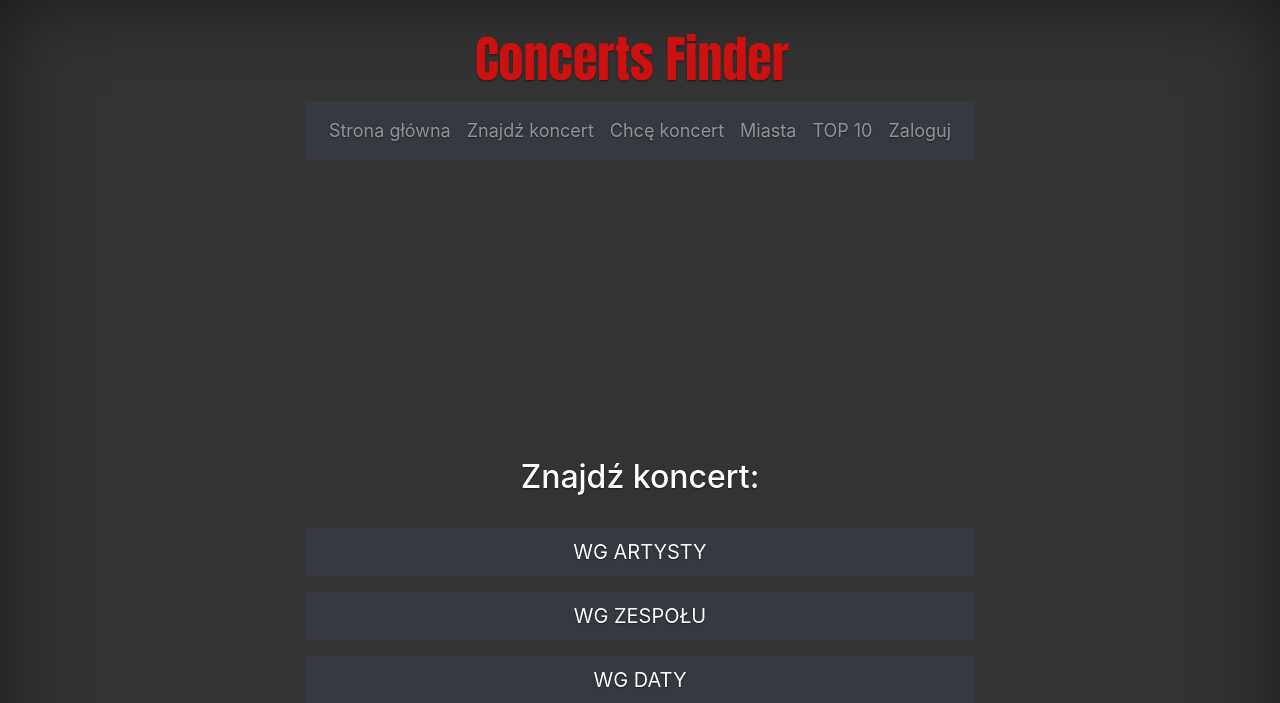
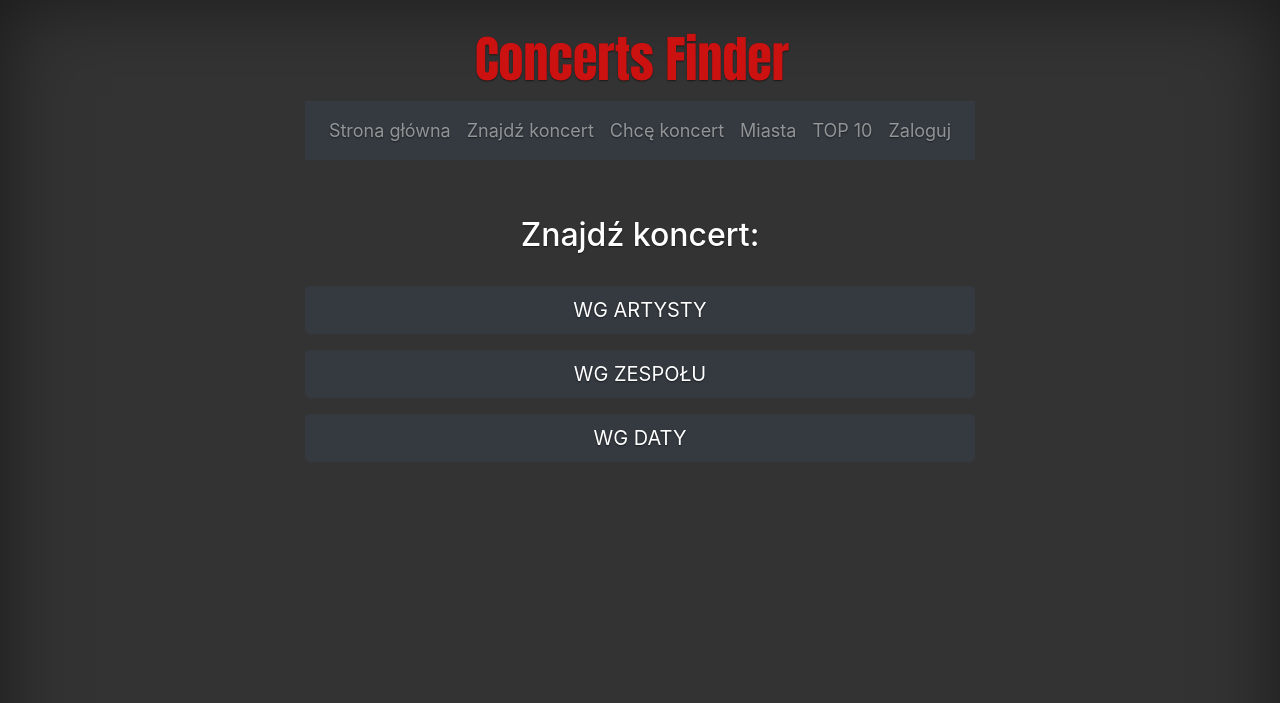
Before and after one commit to Agata999/concerts-finder, a Django app: page /choose_finder/ in a window 1280 px wide. Shown: the top 703 px of the page. Run offline with Django 3.2, Linux system fonts and the light colour scheme; some libraries are stand-ins or nearby versions.

Commit message:
Update templates

```diff
--- a/static/css/style.css
+++ b/static/css/style.css
@@ -26,7 +26,7 @@ a:hover {
 }
 
 .mb-header {
-  height: 500px;
+  height: 200px;
 }
 
 /* Custom default button */
```
